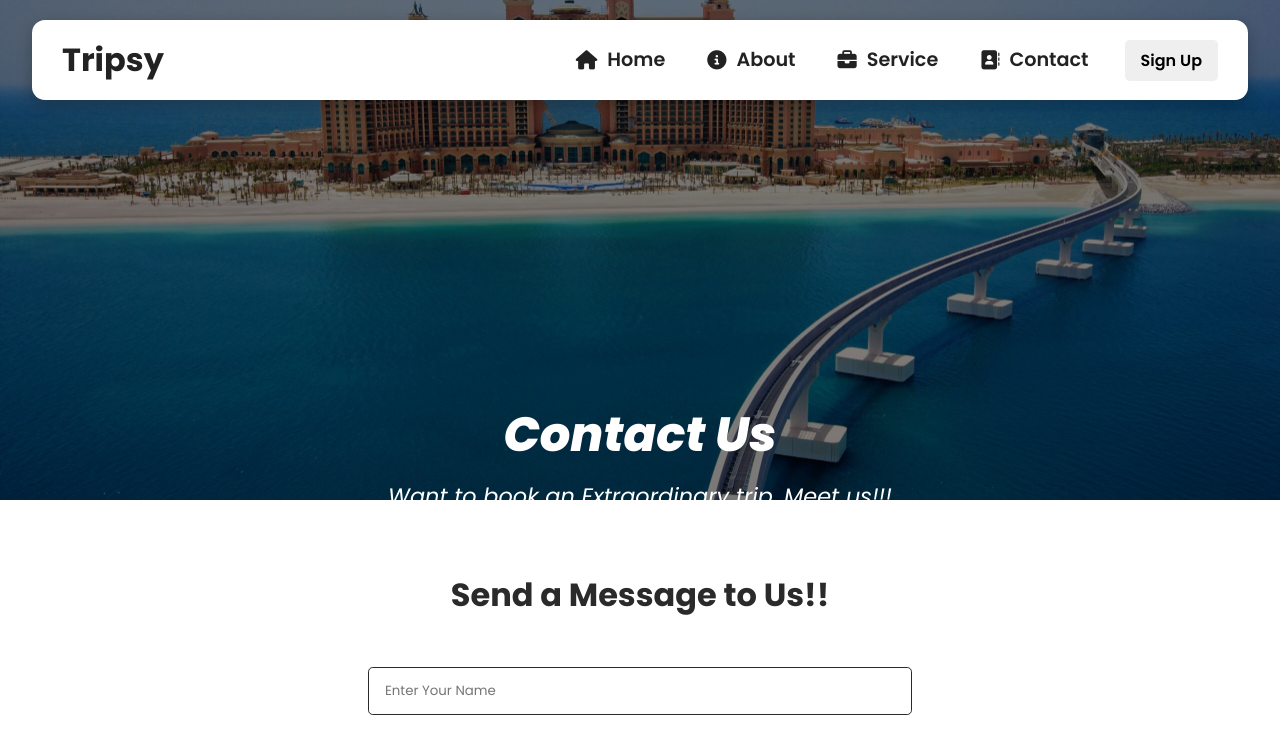
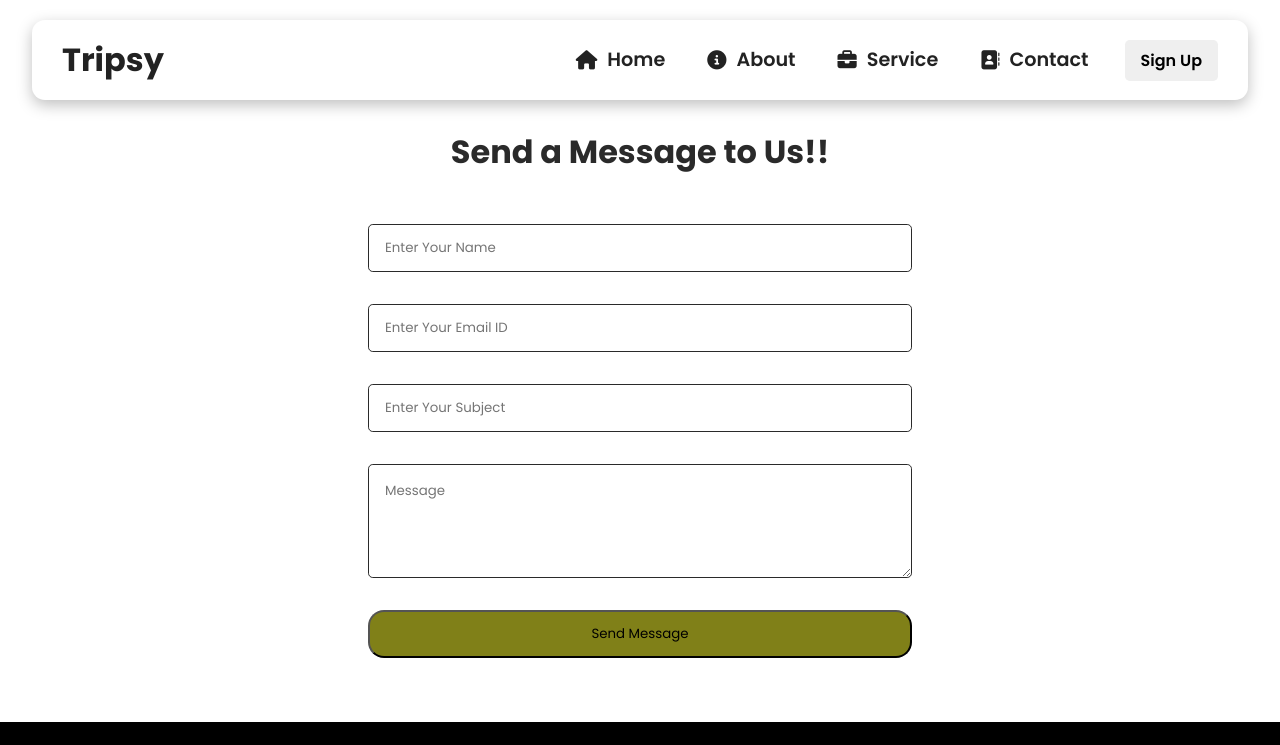
Before and after one commit to LAKSH3002/Tripnary, a React (Create React App) app in the folder tripsy/: page /contact in a window 1280 px wide. Shown: the top 745 px of the page. Built offline with nearby package versions, Linux system fonts and the light colour scheme.

Commit message:
Made changes in contact page

```diff
--- a/tripsy/src/components/Contactstyles.css
+++ b/tripsy/src/components/Contactstyles.css
@@ -1,6 +1,10 @@
 .from-container{
     margin: 4rem 6rem;
     color: #2a2a2a;
+}
+
+.from-container h1{
+    margin-top: 8rem;
 }
 
 .from-container form{
@@ -28,6 +32,14 @@
 
 .from-container button{
     display: inline;
+    background-color: rgb(128, 128, 24);
+    height: 3rem;
+    border-radius: 1rem;
+    cursor: pointer;
+}
+
+.from-container button:hover{
+background-color: rgb(240, 227, 227);
 }
 
 @media  screen and (max-width:850px)
--- a/tripsy/src/routes/Contact.js
+++ b/tripsy/src/routes/Contact.js
@@ -10,14 +10,6 @@ function Contact() {
     // used when we have multiple components
     <>
       <Navbar />
-      <Hero
-        cName="aboutclass"
-        heroImg={AboutImg}
-        title="Contact Us"
-        text="Want to book an Extraordinary trip, Meet us!!!"
-        btntext=""
-        url="/"
-      />
       <ContactForm/>
       <Footer />
     </>
```
